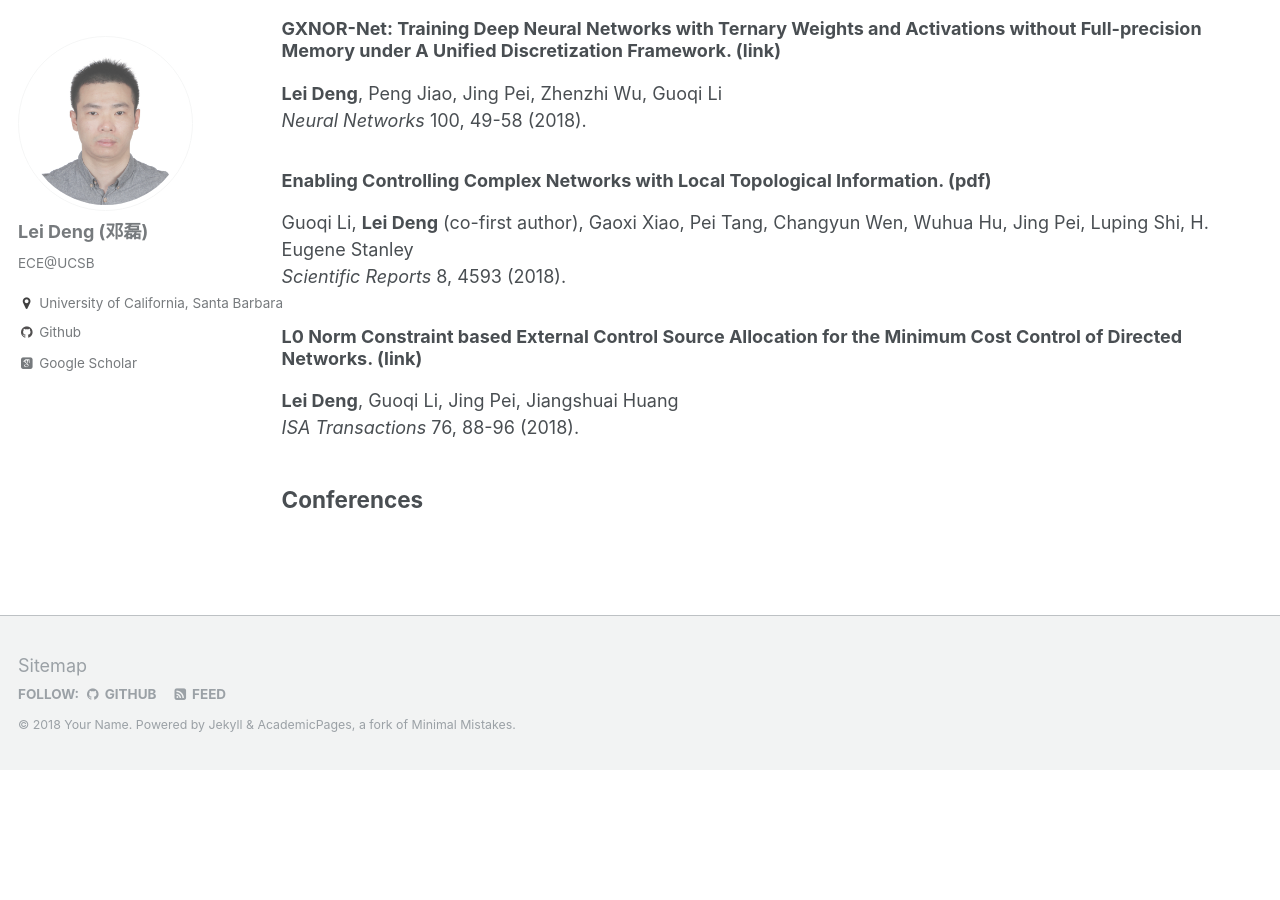
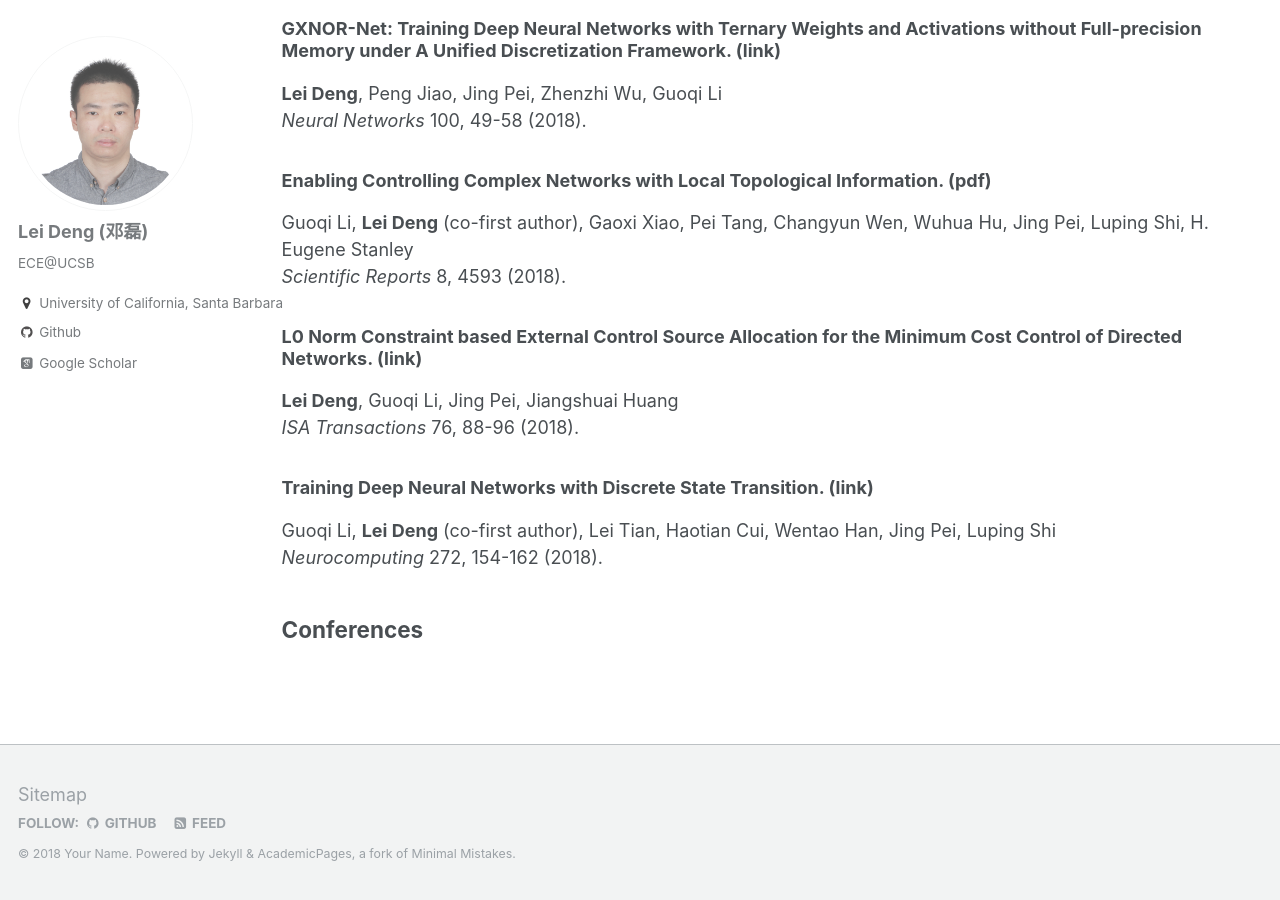
Before and after one commit to dllfei/dllfei.github.io, a Jekyll site: the page built from _pages/publications.md, in a window 1280 px wide and 900 px high, scrolled down 540 px. Built offline with Jekyll 4.4.1, drawn with Linux system fonts in a browser that asks for light colours; some web fonts are replaced; before the commit the page ends 1310 px from its top, so only the background shows below that.

Commit message:
Update publications.md

```diff
--- a/_pages/publications.md
+++ b/_pages/publications.md
@@ -28,5 +28,9 @@ Guoqi Li, **Lei Deng** (co-first author), Gaoxi Xiao, Pei Tang, Changyun Wen, Wu
 **Lei Deng**, Guoqi Li, Jing Pei, Jiangshuai Huang <br />
 *ISA Transactions* 76, 88-96 (2018).
 
+### Training Deep Neural Networks with Discrete State Transition. ([link](https://www.sciencedirect.com/science/article/pii/S0925231217311864)) <br />
+Guoqi Li, **Lei Deng** (co-first author), Lei Tian, Haotian Cui, Wentao Han, Jing Pei, Luping Shi <br />
+*Neurocomputing* 272, 154-162 (2018).
+
 
 ## Conferences
```
